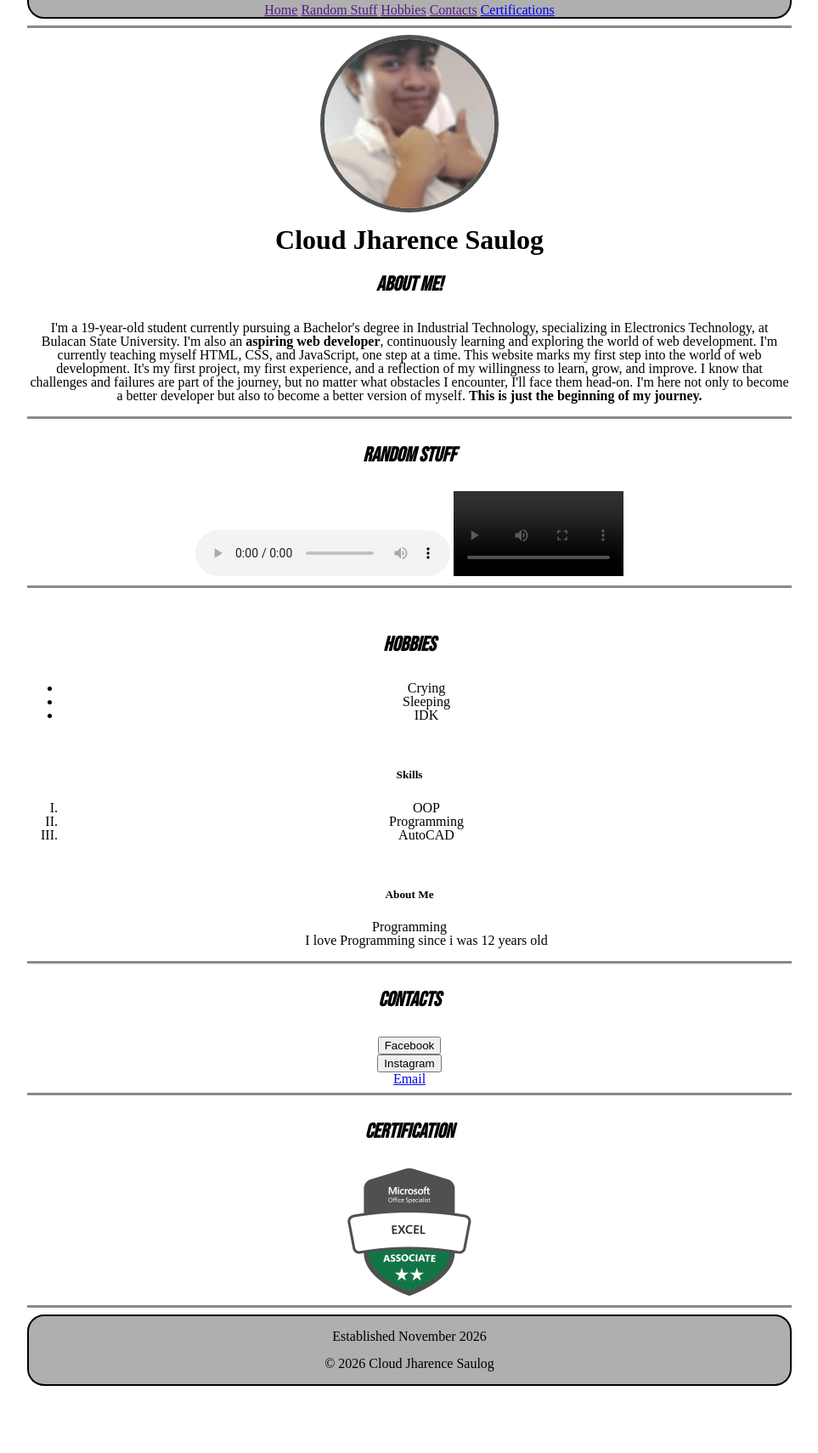
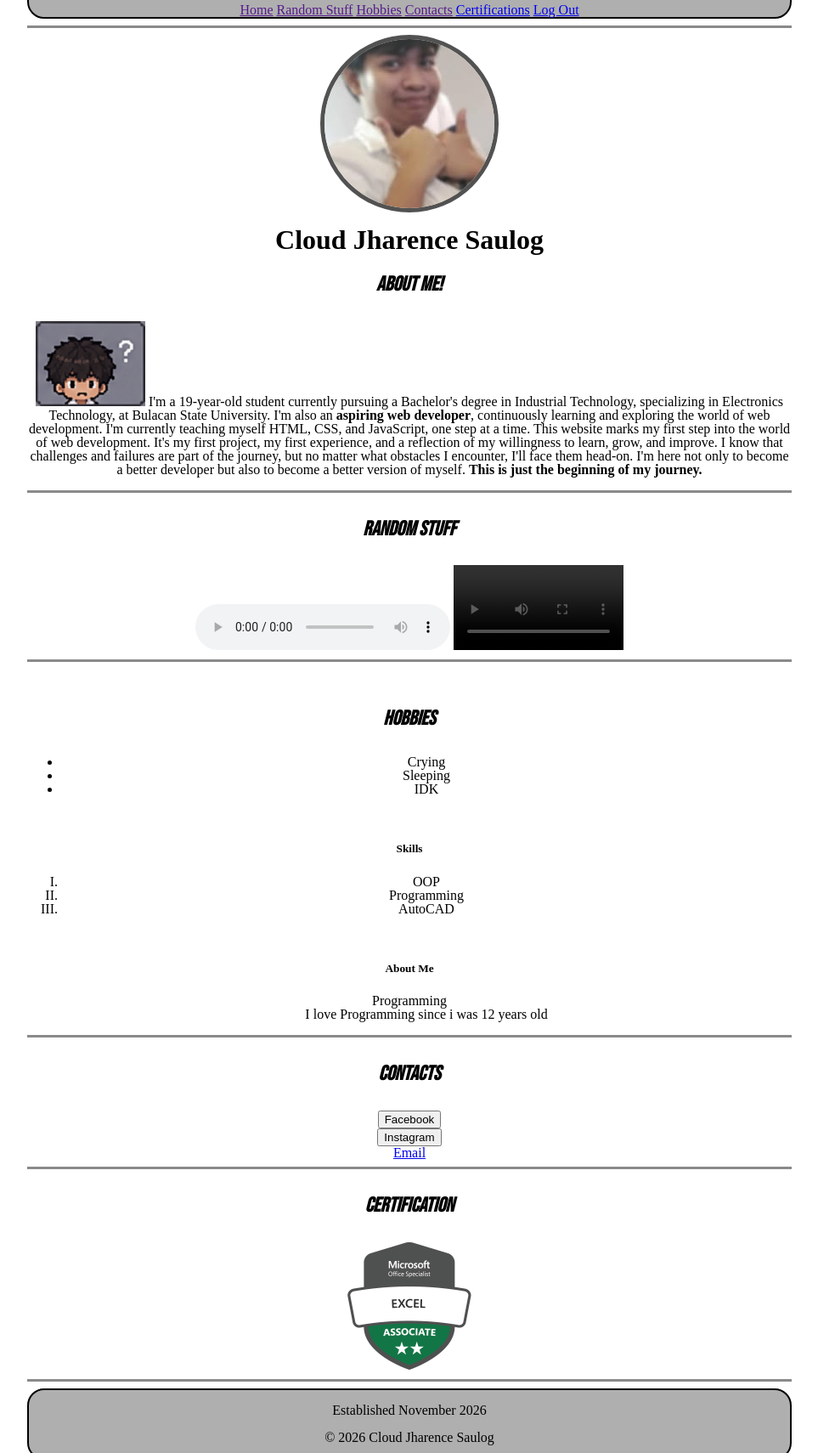
Before and after one commit to Clawdsh/another, a plain HTML site: page Home.html in a window 1280 px wide. Shown: the part 152-1862 px from the top of the page at 85% size, without its empty margins (63-1026 px from the left). Drawn offline with Linux system fonts and the light colour scheme; grey boxes are pictures that could not be loaded.

Commit message:
Refactor HTML structure and improve styling

```diff
--- a/Home.html
+++ b/Home.html
@@ -19,6 +19,7 @@
                     <a href="">Hobbies</a>
                     <a href="">Contacts</a>
                     <a href="#Footer">Certifications</a>
+                    <a href="index.html">Log Out</a>
                 </nav>
             </header>
 
@@ -27,15 +28,19 @@
                 <div>
                     <img  class="Clawdshpic" src="Keeps/Clawdsh.jpg" alt="Me" title="Clawdsh">
 
-                    <h1>Cloud Jharence Saulog</h1>
-                    <h2 class="Titles"> ABOUT ME! </h2>
-                    <p>
+                    <span id="name"><h1>Cloud Jharence Saulog</h1></span>
+
+
+                 <div id="bios">
+                    <h2 class="Titles" > ABOUT ME! </h2>
+                    <p> <img src="Keeps/huh.jpg" alt="MEEE" height="100">
                          I'm a 19-year-old student currently pursuing a Bachelor's degree in Industrial Technology, specializing in Electronics Technology, at Bulacan State University.
                          I'm also an <span>aspiring web developer</span>, continuously learning and exploring the world of web development. I'm currently teaching myself HTML, CSS, and JavaScript, one step at a time.
                          This website marks my first step into the world of web development. It's my first project, my first experience, and a reflection of my willingness to learn, grow, and improve.
                          I know that challenges and failures are part of the journey, but no matter what obstacles I encounter, I'll face them head-on. I'm here not only to become a better developer but also to become a better version of myself.
                          <span>This is just the beginning of my journey.</span></p>
-                </div>
+                    </div>
+                 </div>
 
 
                 <hr>
@@ -80,12 +85,13 @@
 
 
                 <h2 class="Titles">Contacts</h2>
-                <a href="https://www.facebook.com/Cerzoo/" target="_blank" title="Cloud">     <button>Facebook</button>   </a>
+            <div class="contacts">
+                <a class="button" href="https://www.facebook.com/Cerzoo/" target="_blank" title="Cloud">     <button>Facebook</button>   </a>
                 <br>
-                <a href="https://www.instagram.com/clawdsh" target="_blank" title="Cloud">     <button>Instagram</button>   </a>
+                <a class="button" href="https://www.instagram.com/clawdsh" target="_blank" title="Cloud">     <button>Instagram</button>   </a>
                 <br>
-                <a href="mailto:jharencecloud@gmail.com">Email</a>
-
+                <a class="button" href="mailto:jharencecloud@gmail.com" target="_blank">Email</a>
+            </div>
 
                 <hr>
 
```
